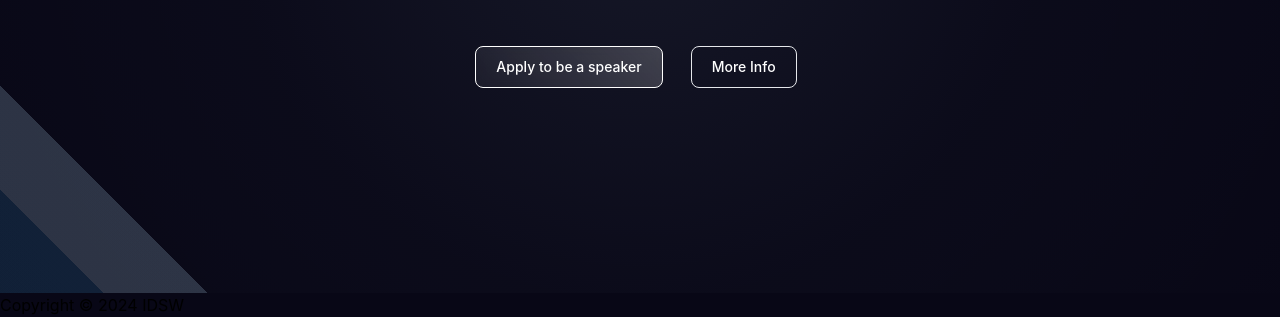
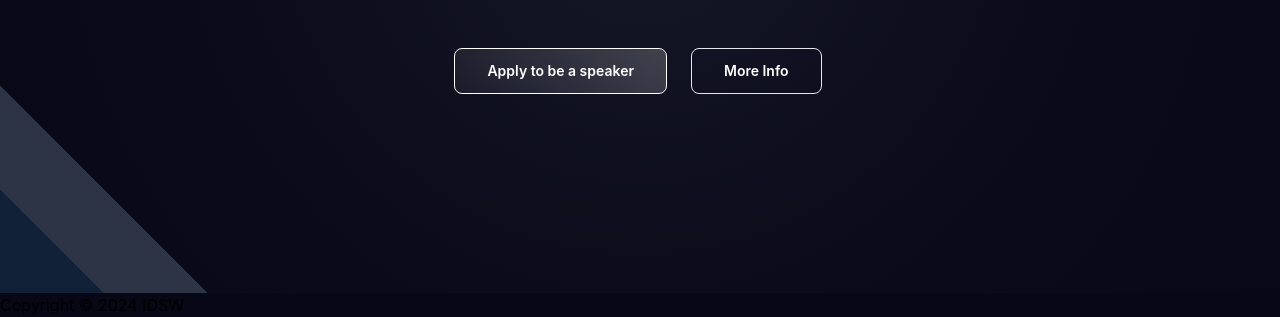
Before and after one commit to idsw-dev/conference, an Astro site: page / in a window 1280 px wide. Shown: the part 507-824 px from the top of the page. Built offline with nearby package versions, Linux system fonts and the light colour scheme; Astro itself is replaced by a stand-in of ours.

Commit message:
fix: make button bigger and add transition

```diff
--- a/src/components/Button/Button.tsx
+++ b/src/components/Button/Button.tsx
@@ -15,7 +15,7 @@ const buttonColors: Record<Color, string> = {
 };
 
 export default function Button({ children, color = "primary", href }: Props) {
-  const btnClass = `${buttonColors[color]} focus:ring-4 focus:ring-blue-300 font-medium rounded-lg inline-block text-sm px-5 py-2.5 me-2 mb-2 focus:outline-none`;
+  const btnClass = `${buttonColors[color]} focus:ring-4 focus:ring-blue-300 font-semibold rounded-lg inline-block text-sm px-8 py-3 me-1 focus:outline-none transition`;
   return (
     <span>
       {href ? (
```
